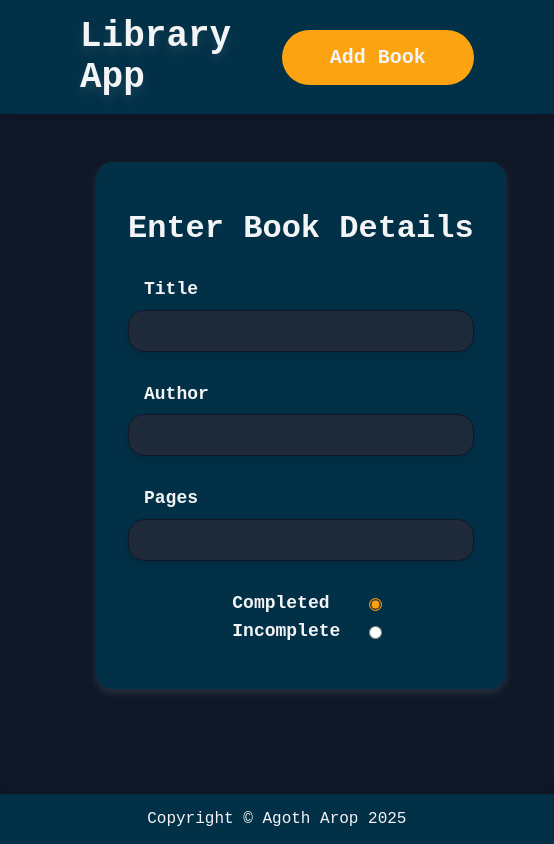
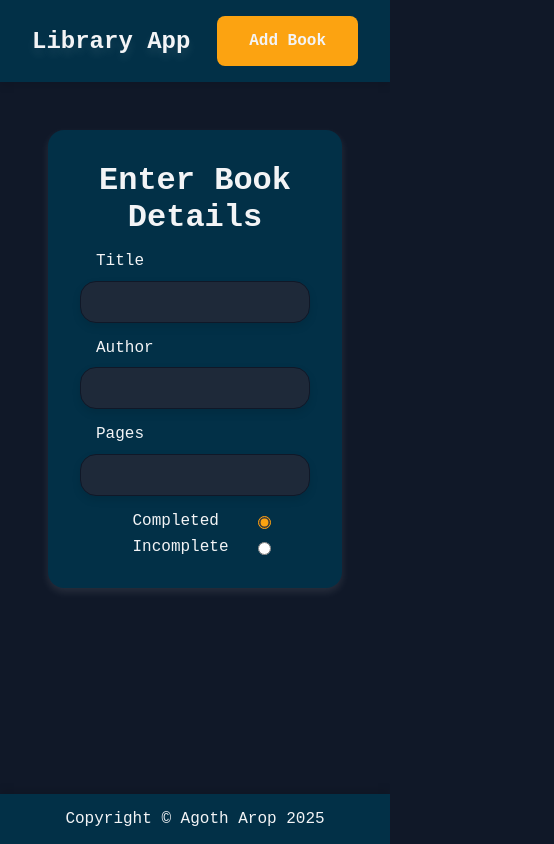
Before and after one commit to Agoth24/library, a plain HTML site: page index.html in a window 390 px wide. Shown: the whole page, 554 px wide, since content can reach past the window. Drawn offline with Linux system fonts and the light colour scheme.

Commit message:
Refactor layout and styling of book form and library section for improved responsiveness and usability

```diff
--- a/index.html
+++ b/index.html
@@ -13,8 +13,6 @@
       <button class="new-book" type="submit" form="book-form">Add Book</button>
     </header>
     <main class="main-container">
-      <div class="library bold">
-      </div>
       <form action="#" class="book-form" id="book-form" novalidate>
         <h1>Enter Book Details</h1>
         <div class="form-group">
@@ -38,6 +36,8 @@
           </div>
         </div>
       </form>
+      <div class="library bold">
+      </div>
     </main>
     <footer class="footer">
         <a href="https://github.com/agoth24" target="_blank" rel="noopener noreferrer">Copyright &copy Agoth Arop 2025</a>
--- a/style.css
+++ b/style.css
@@ -2,8 +2,8 @@ body,
 html {
   box-sizing: border-box;
   margin: 0;
-  font-family: "Courier New", Courier, monospace;
-  height: 100%;
+  font-family: monospace, Courier;
+  min-height: 100vh;
 }
 
 :root {
@@ -32,23 +32,20 @@ body {
   grid-template-rows: auto 1fr auto;
 }
 
-/* .dark-mode {
-    background-color: var(--dark-blue-bg);
-    color: var(--color-gray-300)
-} */
-
 .header {
   display: grid;
   grid-template-columns: 1fr auto;
   justify-content: space-between;
-  padding: 1rem 5rem;
+  padding: 1rem 2rem;
   align-items: center;
   background-color: var(--light-navy);
   box-shadow: 0 4px 8px rgb(0, 0, 0, 0.1);
+  position: sticky;
+  top: 0;
 }
 
 h1.title {
-  font-size: 2.25rem;
+  font-size: 1.5rem;
   margin: 0;
   text-shadow: 0 6px 10px rgb(255, 255, 255, 0.1);
 }
@@ -57,9 +54,9 @@ button.new-book {
   all: unset;
   background-color: var(--custom-orange);
   color: var(--color-gray-100);
-  border-radius: 2rem;
-  padding: 1rem 3rem;
-  font-size: 1.25rem;
+  border-radius: 0.5rem;
+  padding: 1rem 2rem;
+  font-size: 1rem;
   font-weight: 700;
   transition: 0.2s ease;
 }
@@ -75,7 +72,7 @@ button.read-button:hover {
 
 .main-container {
   display: grid;
-  grid-template-columns: 1fr 1fr;
+  grid-template-columns: repeat(auto-fill, minmax(500px, 1fr));
   padding: 3rem;
   gap: 3rem;
 }
@@ -84,11 +81,9 @@ button.read-button:hover {
   display: grid;
   grid-template-columns: 1fr;
   grid-auto-rows: min-content;
-  grid-column: 1;
-  grid-row: 1/-1;
   gap: 2rem;
   transition: all 0.3s ease;
-  font-size: 1.25rem;
+  font-size: 1rem;
   /* place-items: center; */
 }
 
@@ -110,10 +105,6 @@ button.read-button:hover {
   border-radius: 1rem;
 }
 
-.bold {
-  font-weight: 600;
-  font-size: 1.125rem;
-}
 .card-text {
   display: flex;
   flex-direction: column;
@@ -156,24 +147,23 @@ button.read-button:hover {
 /* BOOK FORM */
 
 form {
-  width: max-content;
+  max-width: 600px;
   display: grid;
   grid-template-columns: 1fr;
   align-self: start;
-  justify-self: center;
 }
 
 .book-form {
   display: grid;
-  grid-template-columns: 1fr 1fr;
-  gap: 2rem 3rem;
-  grid-column: 2;
+  grid-template-columns: repeat(auto-fill, minmax(200px, 1fr));
+  gap: 1rem 2rem;
+  justify-self: center;
   background-color: var(--light-navy);
-  padding: 3rem 2rem;
+  padding: 2rem;
   border-radius: 1rem;
   box-shadow: 0 4px 8px rgb(255, 255, 255, 0.1);
 }
-@media (max-width: 800px) {
+@media (max-width: 640px) {
   .book-form {
     grid-template-columns: 1fr;
   }
@@ -184,7 +174,7 @@ form {
 
 .form-group {
   display: grid;
-  gap: 01cap;
+  gap: 1cap;
 }
 
 .book-form h1 {
@@ -197,13 +187,15 @@ label {
 }
 .form-group input[type="text"],
 input[type="number"] {
-  all: unset;
+  border-color: transparent;
+  accent-color: var(--custom-orange);
   background-color: var(--color-gray-800);
-  height: 2.5rem;
+  min-height: 2.5rem;
   border-radius: 1rem;
   padding: 0 1rem;
   border: 1px solid var(--dark-blue-bg);
   box-shadow: 0 4px 8px rgb(0, 0, 0, 0.1);
+  color: var(--color-gray-100);
 }
 
 .double-radio {
```
